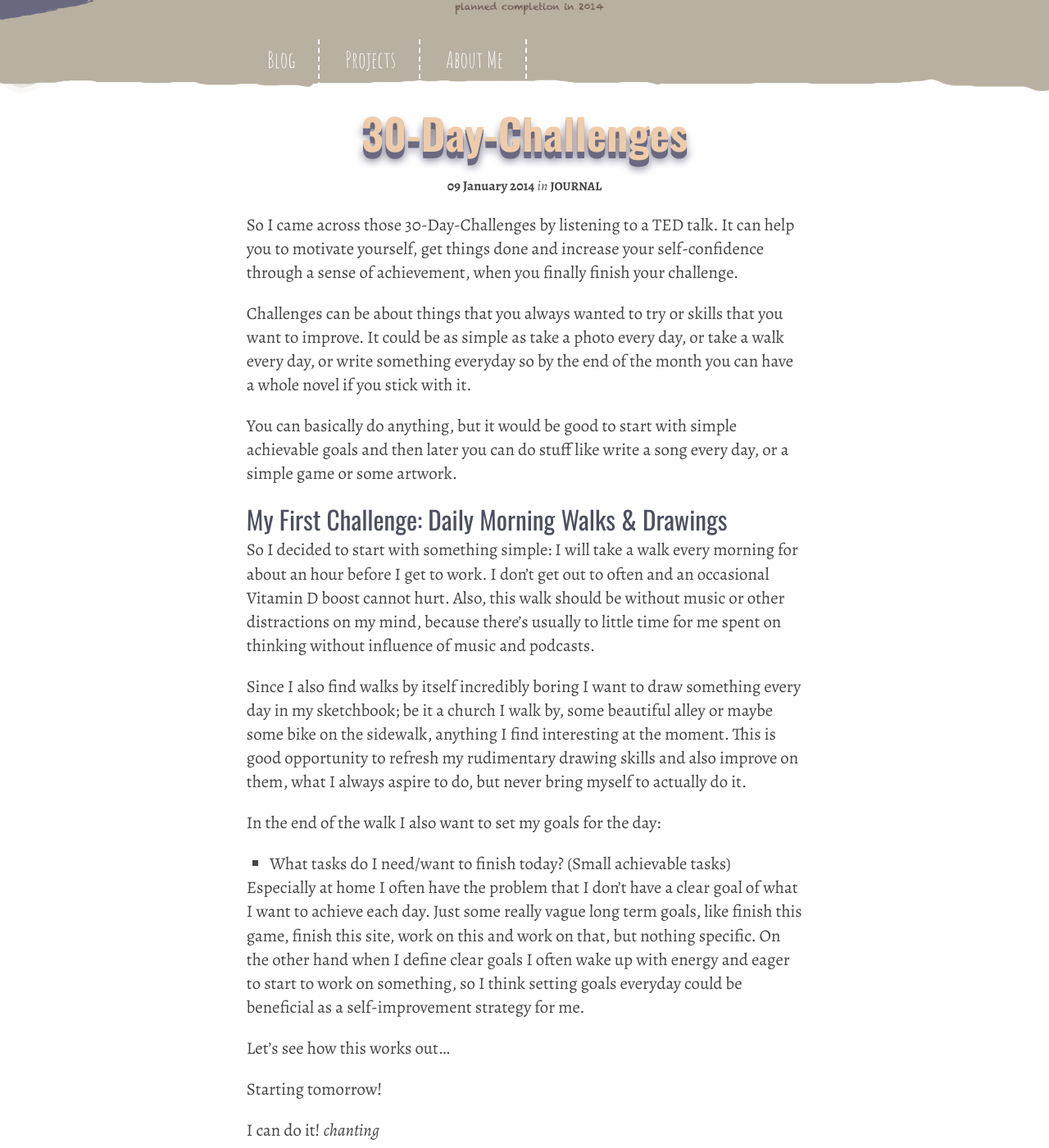
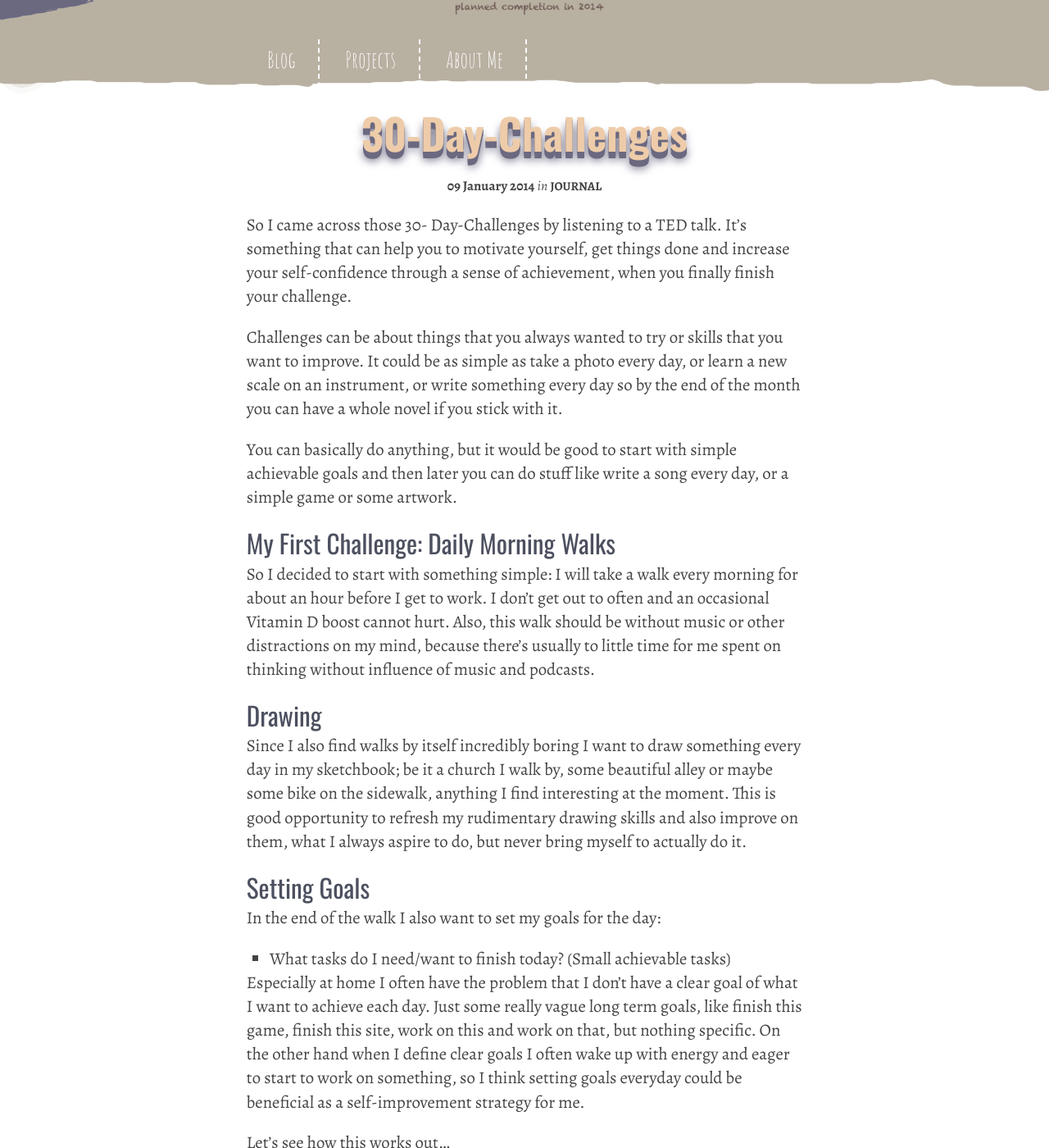
Before and after one commit to JustGoscha/justgoscha.github.io, a Jekyll site: the page built from _posts/2014-01-09-30-Day-Challenge-1.md, in a window 1280 px wide and 1400 px high, scrolled down 326 px. Shown: the whole window at 82% size. Built offline with Jekyll 4.4.1, drawn with Linux system fonts in a browser that asks for light colours; nearby versions of some CDN libraries; some web fonts are replaced; Markdown is read by kramdown in place of the engine named in the settings; comment, search, counter and statistics services are not loaded.

Commit message:
fixed a thing

```diff
--- a/_posts/2014-01-09-30-Day-Challenge-1.md
+++ b/_posts/2014-01-09-30-Day-Challenge-1.md
@@ -8,22 +8,25 @@ tags:
 - self-improvement
 ---
 
-So I came across those 30-Day-Challenges by listening to a TED talk. It can help you to motivate yourself, get things done and increase your self-confidence through a sense of achievement, when you finally finish your challenge.
+So I came across those 30- Day-Challenges by listening to a TED talk. It's something that can help you to motivate yourself, get things done and increase your self-confidence through a sense of achievement, when you finally finish your challenge.
 
-Challenges can be about things that you always wanted to try or skills that you want to improve. It could be as simple as take a photo every day, or take a walk every day, or write something everyday so by the end of the month you can have a whole novel if you stick with it.
+
+Challenges can be about things that you always wanted to try or skills that you want to improve. It could be as simple as take a photo every day, or learn a new scale on an instrument, or write something every day so by the end of the month you can have a whole novel if you stick with it.
 
 
 You can basically do anything, but it would be good to start with simple achievable goals and then later you can do stuff like write a song every day, or a simple game or some artwork.
 
-## My First Challenge: Daily Morning Walks & Drawings
+## My First Challenge: Daily Morning Walks
 
 So I decided to start with something simple:
 I will take a walk every morning for about an hour before I get to work. I don’t get out to often and an occasional Vitamin D boost cannot hurt. Also, this walk should be without music or other distractions on my mind, because there’s usually to little time for me spent on thinking without influence of music and podcasts.
 
 
+## Drawing
 Since I also find walks by itself incredibly boring I want to draw something every day in my sketchbook; be it a church I walk by, some beautiful alley or maybe some bike on the sidewalk, anything I find interesting at the moment. This is good opportunity to refresh my rudimentary drawing skills and also improve on them, what I always aspire to do, but never bring myself to actually do it.
 
 
+## Setting Goals
 In the end of the walk I also want to set my goals for the day:
 
 
```
Also changed, not shown: 2014-01-09-30-Day-Challenge-1.md (deleted, +0 -50 lines), _posts/2013-11-12-Organizing-your-workflow-with-GitFlow.md (+1 -1 lines).
